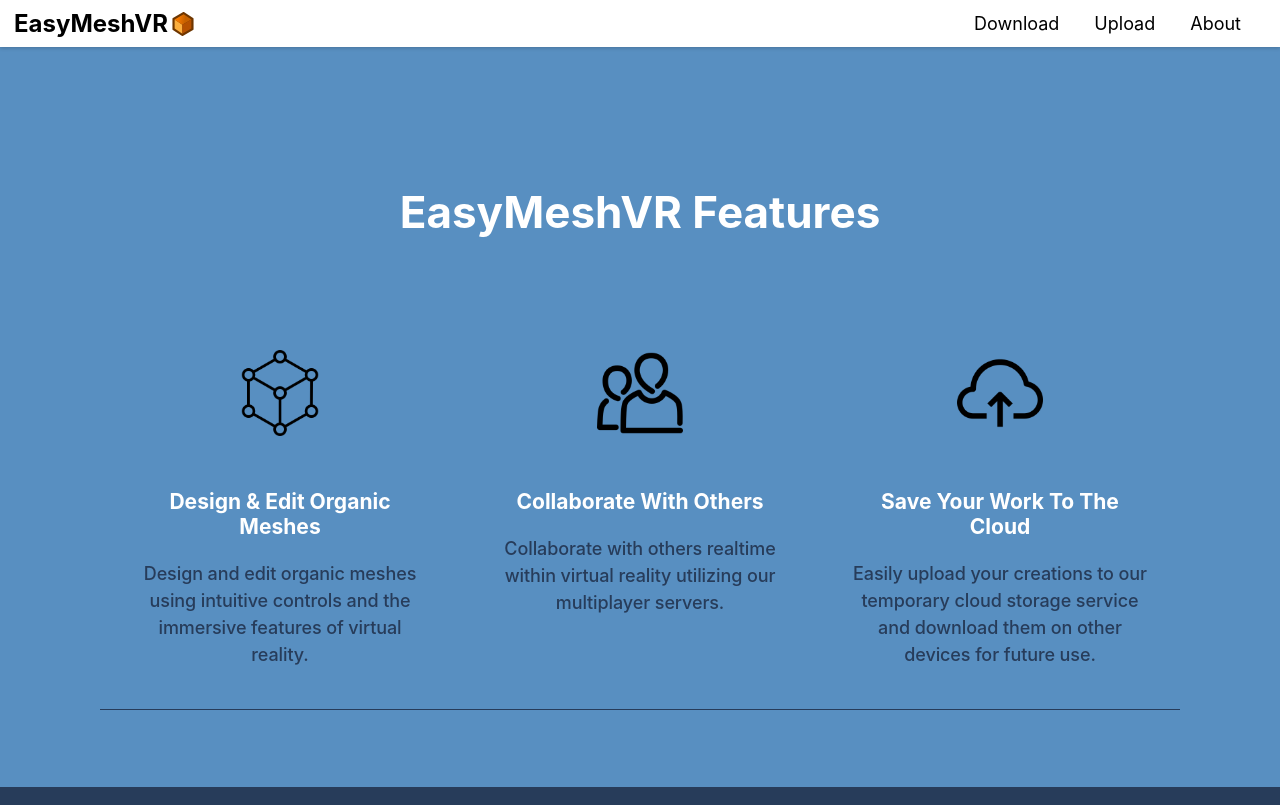
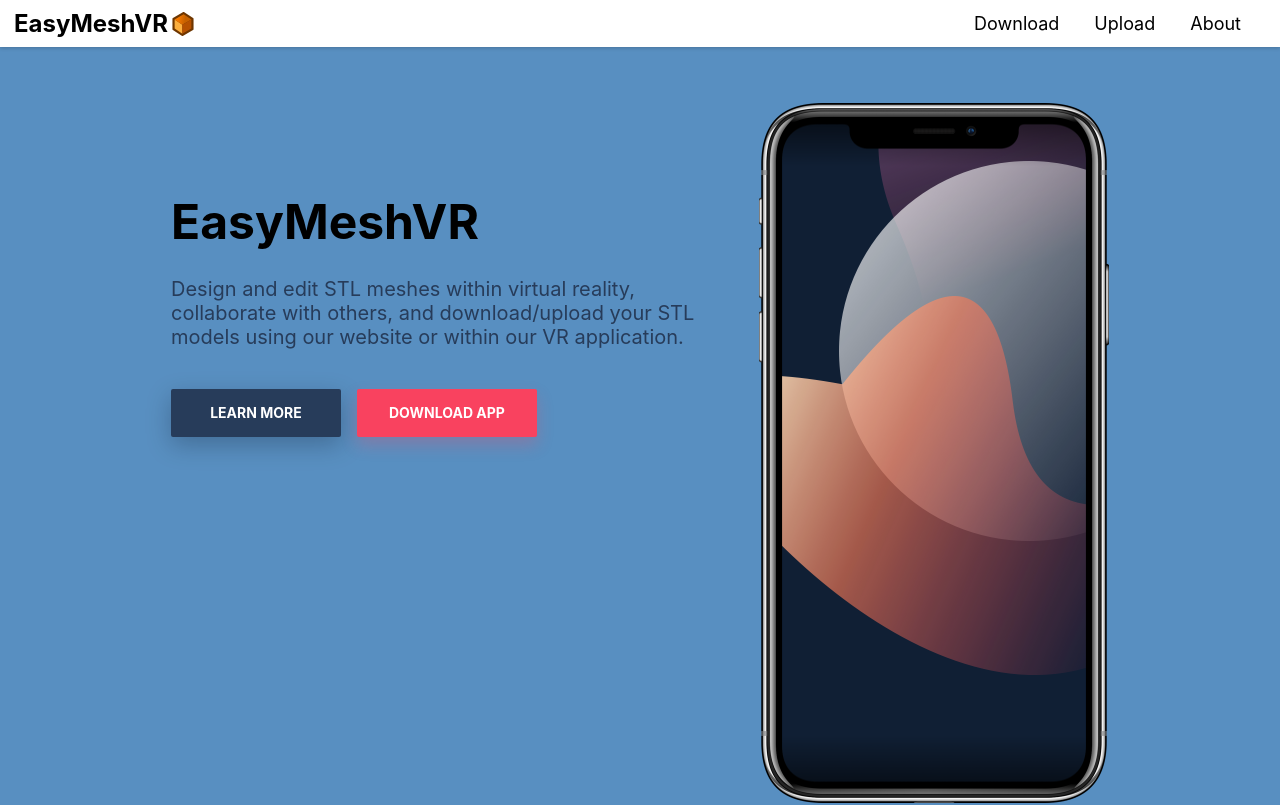
Before and after one commit to EasyMeshVR/Frontend, a React (Create React App) app: page / in a window 1280 px wide. Shown: the top 805 px of the page. Built offline with nearby package versions, Linux system fonts and the light colour scheme.

Commit message:
Basic homepage css

```diff
--- a/src/App.css
+++ b/src/App.css
@@ -1,6 +1,5 @@
 .App {
   text-align: center;
-  /* background-color: #0b1524; */
   background-color: #588fc1;
 
   /* background-color: #1a779c; */
@@ -9,6 +8,7 @@
   /* background-color: #AB6C82; */
   /* background-color: #685D79; */
   /* background-color: #475c7a; */
+
   color: #ffffff;
   width: 100%;
   height: 100%;
--- a/src/pages/Home/FeaturesSection.js
+++ b/src/pages/Home/FeaturesSection.js
@@ -35,7 +35,7 @@ const FeaturesSection = () => {
 									Collaborate With Others
 								</h3>
 								<p className={`${featuresSectionStyles.TextSM} ${featuresSectionStyles.mb0}`}>
-									Collaborate with others realtime within virtual reality utilizing our multiplayer servers.
+									Collaborate with others within virtual reality using our multiplayer servers.
 								</p>
 							</div>
 						</div>
--- a/src/pages/Home/FeaturesSection.module.css
+++ b/src/pages/Home/FeaturesSection.module.css
@@ -27,7 +27,8 @@
 }
 
 .Features .SectionTitle {
-    margin-bottom:48px
+    margin-bottom:48px;
+    color: black;
 }
 
 .FeaturesWrap {
@@ -70,6 +71,7 @@
 
 .FeatureTitle {
     font-weight: bold;
+    color: #273c5a;
 }
 
 @media (min-width: 641px) {
--- a/src/pages/Home/HomePage.module.css
+++ b/src/pages/Home/HomePage.module.css
@@ -1,5 +1,6 @@
 .Home {
 	display: flex;
+    flex-direction: column;
 	justify-content: center;
 	align-items: center;
     width: 100%;
--- a/src/pages/Home/MainSection.js
+++ b/src/pages/Home/MainSection.js
@@ -1,11 +1,41 @@
 import React from 'react';
 import mainSectionStyles from './MainSection.module.css';
+import deviceMockupImage from '../../resources/images/iphone-mockup.png';
 
 const MainSection = () => {
 	return (
-		<div>
-
-		</div>
+		<section className={mainSectionStyles.Hero}>
+			<div className={mainSectionStyles.Container}>
+				<div className={mainSectionStyles.HeroInner}>
+					<div className={mainSectionStyles.HeroCopy}>
+						<h1 className={`${mainSectionStyles.HeroTitle} ${mainSectionStyles.mt0}`}>
+							EasyMeshVR
+						</h1>
+						<p className={mainSectionStyles.HeroParagraph}>
+							Design and edit STL meshes within virtual reality,
+							collaborate with others, and download/upload your STL models using our
+							website or within our VR application.
+						</p>
+						<div className={mainSectionStyles.HeroCta}>
+							<a
+								className={`${mainSectionStyles.Button} ${mainSectionStyles.ButtonShadow}`}
+								href="/"
+							>
+								Learn more
+							</a>
+							<a
+								className={`${mainSectionStyles.Button} ${mainSectionStyles.ButtonPrimary} ${mainSectionStyles.ButtonShadow}`}
+								href="/"
+							>
+								Download App
+							</a>
+						</div>
+					</div>
+					{/* TODO: mockups/screenshots of the VR application  */}
+					<img className={mainSectionStyles.DeviceMockup} src={deviceMockupImage} alt="App preview" />
+				</div>
+			</div>
+		</section>
 	)
 };
 
--- a/src/pages/Home/MainSection.module.css
+++ b/src/pages/Home/MainSection.module.css
@@ -0,0 +1,238 @@
+.Hero {
+    text-align:center;
+    padding-top:48px;
+    padding-bottom:24px
+}
+
+.Container {
+    max-width:1128px
+}
+
+.HeroCopy {
+    position:relative
+}
+
+.HeroParagraph {
+    margin-bottom:32px;
+	font-size: 1.25rem;
+	color: #273c5a;
+}
+
+.HeroTitle {
+	color: black;
+}
+
+.HeroApp {
+    position:relative
+}
+
+.HeroAppIllustration {
+    position:absolute;
+    top:-358px;
+    left:calc(50% - 436px);
+    pointer-events:none
+}
+
+.HeroAppDots {
+    display:none;
+    position:absolute
+}
+
+.HeroAppDots1 {
+    top:15px;
+    left:-108px
+}
+
+.HeroAppDots2 {
+    bottom:100px;
+    left:320px
+}
+
+.DeviceMockup {
+    position:relative;
+    width:350px;
+    height:auto;
+    margin:0 auto;
+}
+
+.HeroCta {
+    max-width:400px;
+    margin-left:auto;
+    margin-right:auto;
+    margin-bottom:40px
+}
+
+.mt0 {
+	margin-top: 0;
+}
+
+.Button{
+    display:inline-flex;
+    font-size:14px;
+    letter-spacing:0px;
+    font-weight:700;
+    line-height:16px;
+    text-decoration:none !important;
+    text-transform:uppercase;
+    background-color:#273C5A;
+    color:#fff !important;
+    border:none;
+    border-radius:2px;
+    cursor:pointer;
+    justify-content:center;
+    padding:16px 32px;
+    height:48px;
+    text-align:center;
+    white-space:nowrap
+}
+
+.Button:hover {
+    background:#293e5e
+}
+
+.Button:active {
+    outline:0
+}
+
+.Button::before {
+    border-radius:2px
+}
+
+.ButtonShadow {
+    position:relative
+}
+
+.ButtonShadow::before {
+    content:'';
+    position:absolute;
+    top:0;
+    right:0;
+    bottom:0;
+    left:0;
+    box-shadow:0 8px 24px rgba(6,16,31,0.25);
+    mix-blend-mode:multiply;
+    transition:box-shadow .15s ease
+}
+
+.ButtonShadow:hover::before {
+    box-shadow:0 8px 24px rgba(6,16,31,0.35)
+}
+
+.ButtonSM {
+    padding:8px 24px;
+    height:32px
+}
+
+.ButtonSM.ButtonShadow::before {
+    box-shadow:0 4px 16px rgba(6,16,31,0.25)
+}
+
+.ButtonSM.ButtonShadow:hover::before {
+    box-shadow:0 4px 16px rgba(6,16,31,0.35)
+}
+
+.ButtonPrimary {
+    background-color:#F9425F
+}
+
+.ButtonPrimary:hover {
+    background:#f94763
+}
+
+.ButtonPrimary.ButtonShadow::before {
+    box-shadow:0 8px 16px rgba(249,66,95,0.25);
+    mix-blend-mode:normal
+}
+
+.ButtonPrimary.ButtonShadow:hover::before {
+    box-shadow:0 8px 16px rgba(249,66,95,0.35)
+}
+
+.ButtonPrimary .ButtonSM.ButtonShadow::before {
+    box-shadow:0 4px 16px rgba(249,66,95,0.25)
+}
+
+.ButtonPrimary .ButtonSM.ButtonShadow:hover::before {
+    box-shadow:0 4px 16px rgba(249,66,95,0.35)
+}
+
+.ButtonBlock {
+    display:flex
+}
+
+@media (max-width: 639px) {
+    .HeroCta .Button {
+        display:flex
+    }
+
+    .HeroCta .Button+.Button {
+        margin-top:16px
+    }
+
+    .HeroShapeTop {
+        display:none
+    }
+}
+
+@media (min-width: 641px) {
+    .Hero {
+        position:relative;
+        text-align:left;
+        padding-top:56px;
+        padding-bottom:12px
+    }
+
+    .Hero::before {
+        content:'';
+        position:absolute;
+        left:0;
+        bottom:20px;
+        width:415px;
+        height:461px;
+    }
+
+    .HeroInner {
+        display:flex;
+        justify-content:space-between
+    }
+
+    .HeroCopy {
+        padding-top:88px;
+        padding-right:48px;
+        min-width:448px;
+        max-width:588px
+    }
+
+    .HeroTitle {
+        margin-bottom:24px;
+		font-size: 48px;
+		line-height: 62px;
+		letter-spacing: 0px;
+    }
+
+    .HeroParagraph {
+        margin-bottom:40px
+    }
+
+    .HeroAppIllustration {
+        left:-257px
+    }
+
+    .HeroAppDots {
+        display:block
+    }
+
+    .DeviceMockup {
+        max-width:none
+    }
+
+    .HeroCta {
+        margin:0
+    }
+    .HeroCta .Button {
+        min-width:170px
+    }
+    .HeroCta .Button:first-child {
+        margin-right:16px
+    }
+}
```
Also changed, not shown: src/resources/images/iphone-mockup.png (added).
